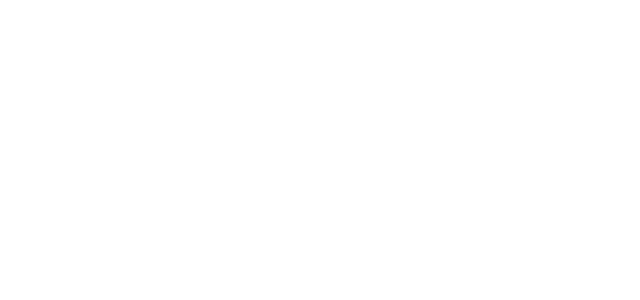
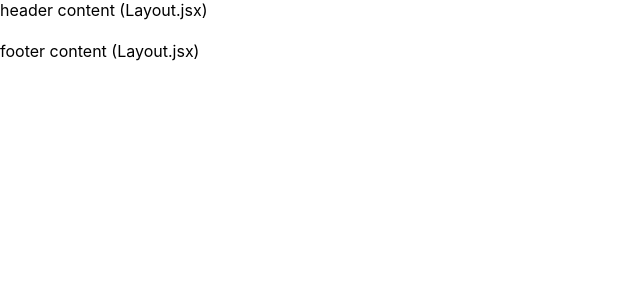
Before and after one commit to TessNJ/foofestival, a Next.js app: page / in a window 1280 px wide. Shown: the top 300 px of the page, without its empty margins (0-640 px from the left). Built offline with nearby package versions, Linux system fonts and the light colour scheme.

Commit message:
header&footer_setup

```diff
--- /dev/null
+++ b/components/Layout.jsx
@@ -0,0 +1,11 @@
+import React from "react";
+
+export default function Layout({ children }) {
+  return (
+    <>
+      <header>header content (Layout.jsx)</header>
+      <main>{children}</main>
+      <footer>footer content (Layout.jsx)</footer>
+    </>
+  );
+}
--- a/pages/_app.jsx
+++ b/pages/_app.jsx
@@ -1,7 +1,12 @@
-import '../styles/globals.css'
+import "../styles/globals.css";
+import Layout from "../components/Layout";
 
 function MyApp({ Component, pageProps }) {
-  return <Component {...pageProps} />
+  return (
+    <Layout>
+      <Component {...pageProps} />
+    </Layout>
+  );
 }
 
-export default MyApp
+export default MyApp;
```
